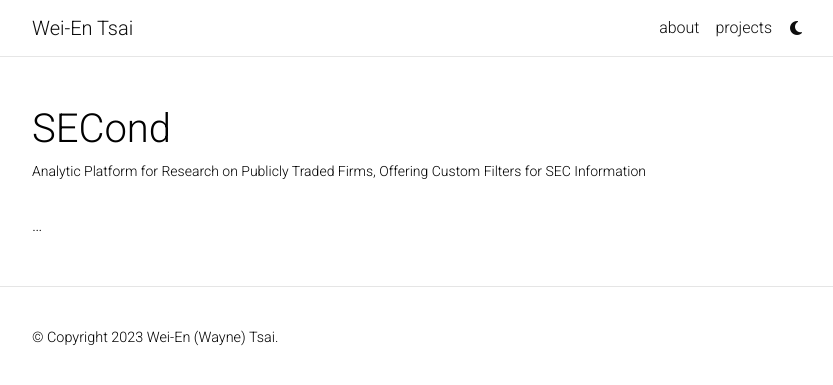
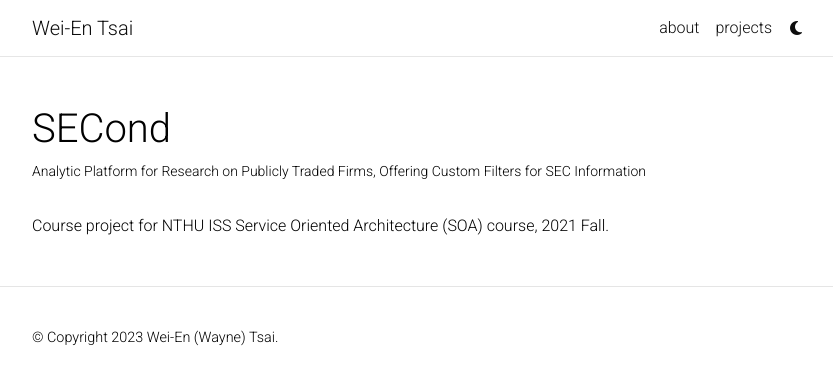
Before and after one commit to wayne-tsai/wayne-tsai-folio, a Jekyll site: the page built from _projects/5_SECond.md, in a window 1280 px wide. Shown: the top 385 px of the page, without its empty margins (223-1056 px from the left). Built offline with Jekyll 4.4.1, drawn with Linux system fonts in a browser that asks for light colours; comment, search, counter and statistics services are not loaded; a style sheet for code colours, icons or effects is not loaded.

Commit message:
add course project description

```diff
--- a/_projects/5_SECond.md
+++ b/_projects/5_SECond.md
@@ -7,4 +7,4 @@
 category: course
 ---
 
-...
+Course project for NTHU ISS Service Oriented Architecture (SOA) course, 2021 Fall.
```
Also changed, not shown: _projects/6_WISEtube.md (+1 -1 lines).
